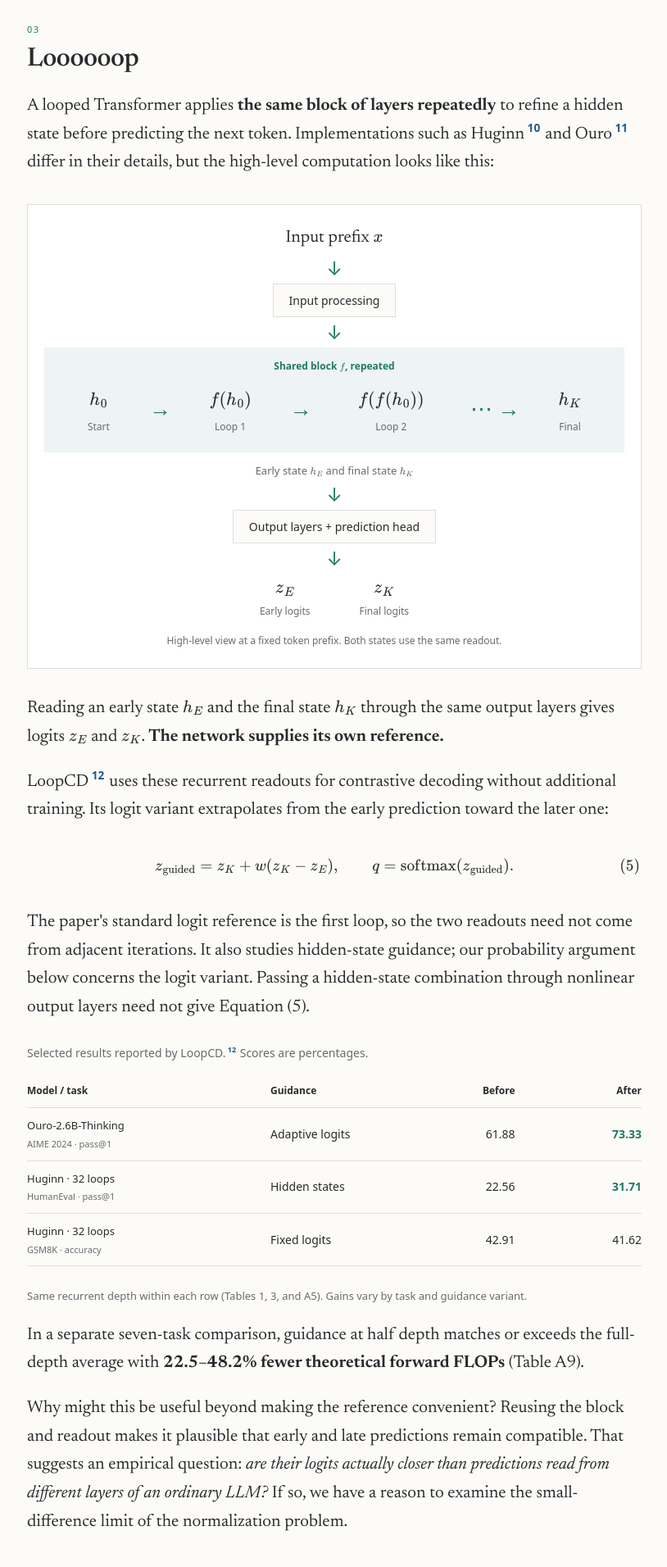
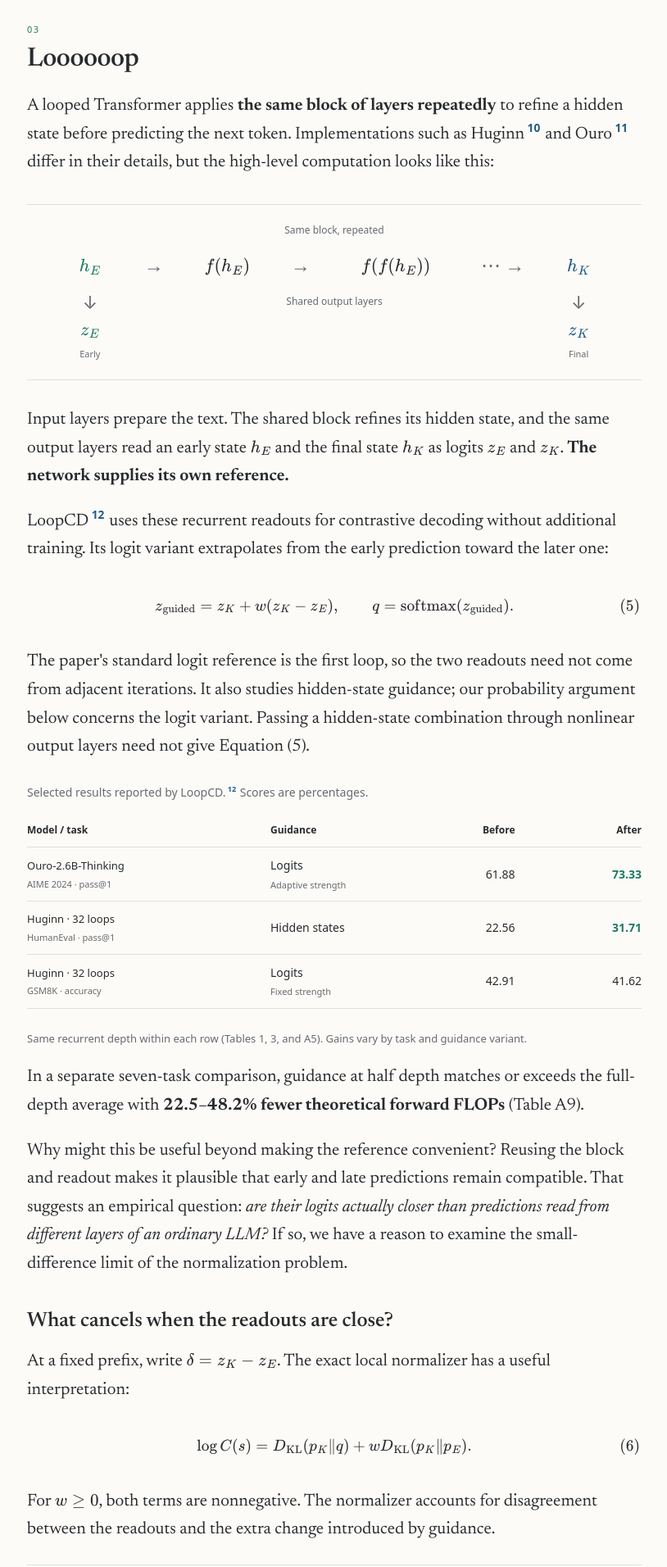
Before and after one commit to Nicholas0228/Nicholas0228.github.io, a Jekyll site: the page built from _posts/2026-10-22-guidance-in-looped-models.html, in a window 1280 px wide. Shown: the part 4116-6028 px from the top of the page at 82% size, without its empty margins (232-1046 px from the left). Built offline with Jekyll 4.4.1, drawn with Linux system fonts in a browser that asks for light colours.

Commit message:
Simplify the loop figure and clarify guidance strength labels

```diff
--- a/_posts/2026-10-22-guidance-in-looped-models.html
+++ b/_posts/2026-10-22-guidance-in-looped-models.html
@@ -168,29 +168,22 @@
 
 <p>A looped Transformer applies <strong>the same block of layers repeatedly</strong> to refine a hidden state before predicting the next token. Implementations such as Huginn<sup class="citation" id="cite-huginn-1"><a href="#ref-huginn" role="doc-noteref" aria-label="Reference 10: Jonas Geiping et al., Scaling up Test-Time Compute with Latent Reasoning: A Recurrent Depth Approach">10</a></sup> and Ouro<sup class="citation" id="cite-ouro-1"><a href="#ref-ouro" role="doc-noteref" aria-label="Reference 11: Rui-Jie Zhu et al., Scaling Latent Reasoning via Looped Language Models">11</a></sup> differ in their details, but the high-level computation looks like this:</p>
 
-<figure class="loop-architecture" id="loop-architecture" aria-label="High-level looped model: process the input prefix, repeatedly apply a shared block to a hidden state, then apply the same output layers to early and final states to obtain logits.">
-  <div class="architecture-input">Input prefix \(x\)</div>
-  <div class="architecture-arrow" aria-hidden="true">&darr;</div>
-  <div class="architecture-stage">Input processing</div>
-  <div class="architecture-arrow" aria-hidden="true">&darr;</div>
-  <div class="architecture-core">
-    <div class="architecture-label">Shared block \(f\), repeated</div>
-    <div class="trajectory">
-      <div class="state">\(h_0\)<small>Start</small></div><span class="arrow" aria-hidden="true">&rarr;</span>
-      <div class="state">\(f(h_0)\)<small>Loop 1</small></div><span class="arrow" aria-hidden="true">&rarr;</span>
-      <div class="state">\(f(f(h_0))\)<small>Loop 2</small></div><span class="arrow" aria-hidden="true">&ctdot; &rarr;</span>
-      <div class="state">\(h_K\)<small>Final</small></div>
-    </div>
+<figure class="loop-architecture" id="loop-architecture" aria-label="Repeated applications of the same block f refine an early state h E into the final state h K. Shared output layers read these two states as early and final logits.">
+  <div class="architecture-label">Same block, repeated</div>
+  <div class="trajectory">
+    <div class="state state-early">\(h_E\)</div><span class="arrow" aria-hidden="true">&rarr;</span>
+    <div class="state">\(f(h_E)\)</div><span class="arrow" aria-hidden="true">&rarr;</span>
+    <div class="state">\(f(f(h_E))\)</div><span class="arrow" aria-hidden="true">&ctdot; &rarr;</span>
+    <div class="state state-final">\(h_K\)</div>
+    <span class="readout-arrow readout-early" aria-hidden="true">&darr;</span>
+    <span class="readout-label">Shared output layers</span>
+    <span class="readout-arrow readout-final" aria-hidden="true">&darr;</span>
+    <div class="logits logits-early">\(z_E\)<small>Early</small></div>
+    <div class="logits logits-final">\(z_K\)<small>Final</small></div>
   </div>
-  <div class="architecture-readouts">Early state \(h_E\) and final state \(h_K\)</div>
-  <div class="architecture-arrow" aria-hidden="true">&darr;</div>
-  <div class="architecture-stage">Output layers + prediction head</div>
-  <div class="architecture-arrow" aria-hidden="true">&darr;</div>
-  <div class="architecture-logits"><span>\(z_E\)<small>Early logits</small></span><span>\(z_K\)<small>Final logits</small></span></div>
-  <figcaption>High-level view at a fixed token prefix. Both states use the same readout.</figcaption>
 </figure>
 
-<p>Reading an early state \(h_E\) and the final state \(h_K\) through the same output layers gives logits \(z_E\) and \(z_K\). <strong>The network supplies its own reference.</strong></p>
+<p>Input layers prepare the text. The shared block refines its hidden state, and the same output layers read an early state \(h_E\) and the final state \(h_K\) as logits \(z_E\) and \(z_K\). <strong>The network supplies its own reference.</strong></p>
 
 <p>LoopCD<sup class="citation" id="cite-loopcd-1"><a href="#ref-loopcd" role="doc-noteref" aria-label="Reference 12: Weihao Liu et al., Decoding Looped Transformers Better for (Almost) Free">12</a></sup> uses these recurrent readouts for contrastive decoding without additional training. Its logit variant extrapolates from the early prediction toward the later one:</p>
 
@@ -207,9 +200,9 @@
     <caption>Selected results reported by LoopCD.<sup class="citation" id="cite-loopcd-2"><a href="#ref-loopcd" role="doc-noteref" aria-label="Reference 12: Weihao Liu et al., Decoding Looped Transformers Better for (Almost) Free">12</a></sup> Scores are percentages.</caption>
     <thead><tr><th scope="col">Model / task</th><th scope="col">Guidance</th><th scope="col">Before</th><th scope="col">After</th></tr></thead>
     <tbody>
-      <tr><th scope="row">Ouro-2.6B-Thinking<small>AIME 2024 · pass@1</small></th><td>Adaptive logits</td><td>61.88</td><td><strong>73.33</strong></td></tr>
+      <tr><th scope="row">Ouro-2.6B-Thinking<small>AIME 2024 · pass@1</small></th><td>Logits<small>Adaptive strength</small></td><td>61.88</td><td><strong>73.33</strong></td></tr>
       <tr><th scope="row">Huginn · 32 loops<small>HumanEval · pass@1</small></th><td>Hidden states</td><td>22.56</td><td><strong>31.71</strong></td></tr>
-      <tr><th scope="row">Huginn · 32 loops<small>GSM8K · accuracy</small></th><td>Fixed logits</td><td>42.91</td><td>41.62</td></tr>
+      <tr><th scope="row">Huginn · 32 loops<small>GSM8K · accuracy</small></th><td>Logits<small>Fixed strength</small></td><td>42.91</td><td>41.62</td></tr>
     </tbody>
   </table>
 </div>
--- a/blog/guidance-in-looped-models/style.css
+++ b/blog/guidance-in-looped-models/style.css
@@ -69,20 +69,19 @@
 .loopcd-results td:nth-child(2){text-align:left;white-space:normal}
 .loopcd-results small{display:block;color:var(--muted);font-size:11px;font-weight:400;margin-top:3px}
 .loopcd-results td strong{color:var(--green)}
-.loop-architecture{padding:24px 20px;border:1px solid var(--line);background:#fff;text-align:center}
-.architecture-input{font-size:21px}
-.architecture-stage{display:table;margin:0 auto;padding:9px 19px;border:1px solid var(--line);background:var(--paper);font:14px/1.5 var(--sans)}
-.architecture-arrow{color:var(--green);font:23px/1 var(--sans);margin:7px 0}
-.architecture-core{padding:14px 12px 12px;background:var(--tint);margin:4px 0 12px}
-.architecture-label{color:var(--green);font:600 12px/1.5 var(--sans);margin-bottom:8px}
-.architecture-readouts{font:13px/1.6 var(--sans);color:var(--muted)}
-.architecture-logits{display:flex;justify-content:center;gap:60px;font-size:22px}
-.architecture-logits small{display:block;font:12px/1.5 var(--sans);color:var(--muted)}
-.loop-architecture figcaption{margin-top:17px;font-size:12px}
-.trajectory{display:grid;grid-template-columns:1fr auto 1.2fr auto 1.65fr auto 1fr;align-items:center;gap:7px;margin:0;padding:10px 0;text-align:center}
-.trajectory .state{font-size:22px;line-height:1.4;min-width:0}
-.trajectory small{display:block;font:12px/1.5 var(--sans);color:var(--muted);margin-top:8px}
-.trajectory .arrow{color:var(--green);font-size:27px}
+.loop-architecture{padding:22px 18px;border-block:1px solid var(--line);text-align:center}
+.architecture-label{color:var(--muted);font:12px/1.5 var(--sans);margin-bottom:17px}
+.trajectory{display:grid;grid-template-columns:minmax(48px,1fr) auto 1.2fr auto 1.65fr auto minmax(48px,1fr);align-items:center;column-gap:7px;row-gap:10px;text-align:center}
+.trajectory .state,.trajectory .logits{font-size:22px;line-height:1.4;min-width:0}
+.trajectory .state-early,.trajectory .logits-early{color:var(--green)}
+.trajectory .state-final,.trajectory .logits-final{color:var(--blue)}
+.trajectory .arrow{color:var(--muted);font-size:24px;white-space:nowrap}
+.trajectory .readout-arrow{grid-row:2;font:22px/1 var(--sans);color:var(--muted)}
+.trajectory .readout-early,.trajectory .logits-early{grid-column:1}
+.trajectory .readout-final,.trajectory .logits-final{grid-column:7}
+.trajectory .readout-label{grid-column:2/7;grid-row:2;font:12px/1.5 var(--sans);color:var(--muted)}
+.trajectory .logits{grid-row:3}
+.trajectory small{display:block;font:11px/1.5 var(--sans);color:var(--muted);margin-top:5px;white-space:nowrap}
 .toy{background:#fff;border:1px solid var(--line);padding:26px 28px;margin:30px 0}
 .toy h3{margin:0 0 6px;font-size:24px}
 .toy-description{font:13px/1.7 var(--sans);color:var(--muted);margin:0 0 22px}
@@ -122,6 +121,6 @@
 .endnote{font:13px/1.75 var(--sans);color:var(--muted);border-top:1px solid var(--line);padding-top:23px;margin-top:38px}
 .site-footer{border-top:1px solid var(--line);display:flex;justify-content:space-between;gap:16px;padding:25px 0 40px;color:var(--muted);font-size:12px}
 @media(max-width:820px){.essay{max-width:calc(100% - 40px)}.wide{width:100%;margin-left:0}.article-header{margin-top:44px}.site-header,.site-footer{width:calc(100% - 40px)}}
-@media(max-width:520px){body{font-size:19px;line-height:1.65}.opening{font-size:21px}.site-header nav{min-height:66px;gap:12px}.site-name{font-size:12px}h1{font-size:39px}h2{font-size:28px;margin-top:42px}h3{font-size:23px}.proof-body{padding-inline:8px;font-size:17px}.equation{font-size:82%}.toy{padding:21px 16px}.toy-controls{grid-template-columns:1fr;gap:17px}.probability{grid-template-columns:110px 1fr 52px;gap:9px;font-size:12px}.toy .probability output{font-size:16px}.loop-architecture{padding:18px 9px}.architecture-core{padding:12px 7px}.architecture-stage{font-size:13px}.architecture-readouts{font-size:12px}.trajectory{gap:3px}.trajectory .state{font-size:clamp(14px,4vw,18px)}.trajectory small{font-size:10px;margin-top:7px}.trajectory .arrow{font-size:17px;line-height:1.1;white-space:nowrap}th,td{padding:10px 9px}.site-footer{flex-wrap:wrap}.contents{gap:8px 14px}blockquote{font-size:21px}}
+@media(max-width:520px){body{font-size:19px;line-height:1.65}.opening{font-size:21px}.site-header nav{min-height:66px;gap:12px}.site-name{font-size:12px}h1{font-size:39px}h2{font-size:28px;margin-top:42px}h3{font-size:23px}.proof-body{padding-inline:8px;font-size:17px}.equation{font-size:82%}.toy{padding:21px 16px}.toy-controls{grid-template-columns:1fr;gap:17px}.probability{grid-template-columns:110px 1fr 52px;gap:9px;font-size:12px}.toy .probability output{font-size:16px}.loop-architecture{padding:18px 0}.architecture-label{font-size:11px}.trajectory{column-gap:3px;grid-template-columns:minmax(40px,1fr) auto 1.2fr auto 1.65fr auto minmax(40px,1fr)}.trajectory .state,.trajectory .logits{font-size:clamp(14px,4vw,18px)}.trajectory small{font-size:10px}.trajectory .arrow{font-size:17px;line-height:1.1}.trajectory .readout-label{font-size:11px}th,td{padding:10px 9px}.site-footer{flex-wrap:wrap}.contents{gap:8px 14px}blockquote{font-size:21px}}
 @media(prefers-reduced-motion:reduce){html{scroll-behavior:auto}.bar span{transition:none}}
 @media print{body{background:white;font-size:12pt}.site-header,.contents,.site-footer,.figure-links,.toy-controls,.citation-back{display:none}.essay{max-width:100%}.article-header{margin-top:0}.wide{width:100%;margin-left:0}h2,h3,summary{break-after:avoid}figure,table,.trajectory{break-inside:avoid}.toy{break-inside:auto}.proof{border:0}.proof summary{font-size:12pt}.proof-body{font-size:11pt}a{color:inherit}.equation{overflow:visible}.article-meta{font-size:10pt}}
```
